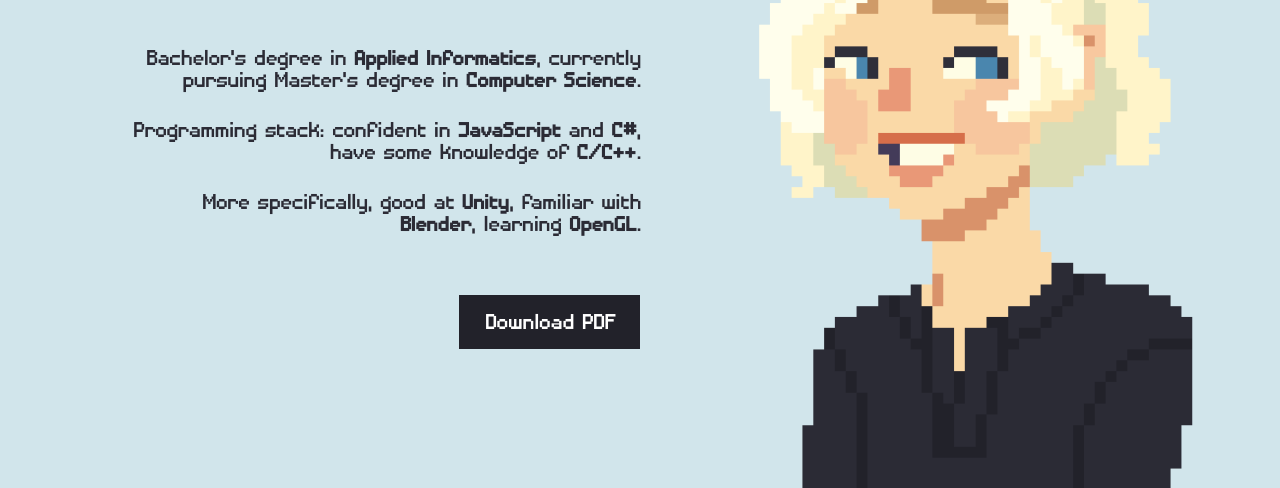
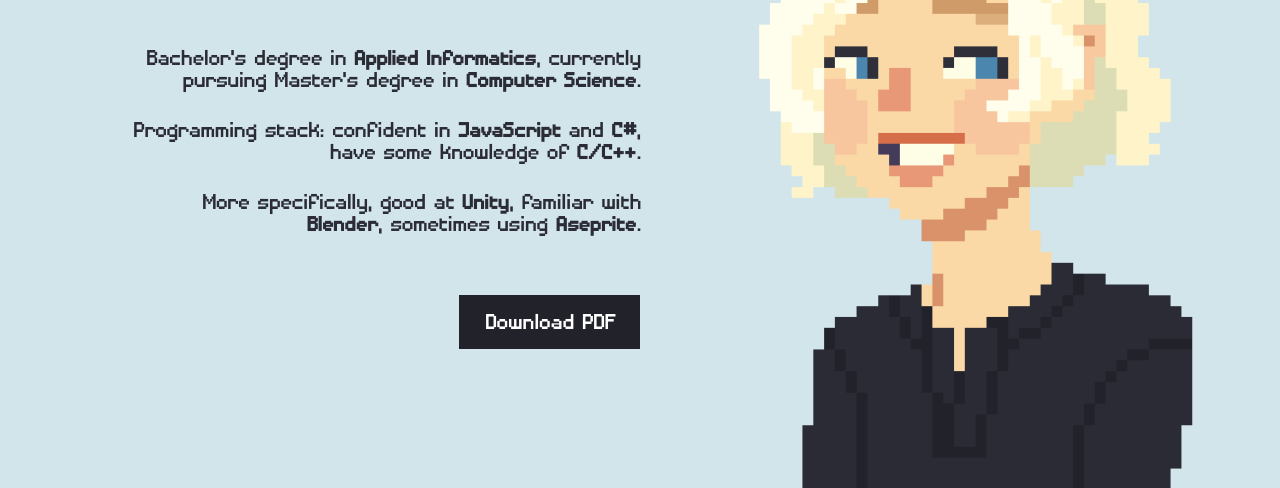
Before and after one commit to vyshnovka/vyshnovka.github.io, a plain HTML site: page index.html in a window 1280 px wide. Both pictures are taken after a click on the element "Resume". Shown: the part 312-800 px from the top of the page. Drawn offline with nearby package versions, Linux system fonts and the light colour scheme.

Commit message:
about me info updated

```diff
--- a/index.html
+++ b/index.html
@@ -49,7 +49,7 @@
             <p class="big-text">Long story short...</p>
             <p class="small-text">Bachelor's degree in <b>Applied Informatics</b>, currently pursuing Master's degree in <b>Computer Science</b>.</p>
             <p class="small-text">Programming stack: confident in <b>JavaScript</b> and <b>C#</b>, have some knowledge of <b>C/C++</b>.</p>
-            <p class="small-text">More specifically, good at <b>Unity</b>, familiar with <b>Blender</b>, learning <b>OpenGL</b>.</p>
+            <p class="small-text">More specifically, good at <b>Unity</b>, familiar with <b>Blender</b>, sometimes using <b>Aseprite</b>.</p>
             <a class="button" href="docs/VICTORIA-ABALINA-CV.pdf" target="_blank">Download PDF</a>
         </div>
 
```
